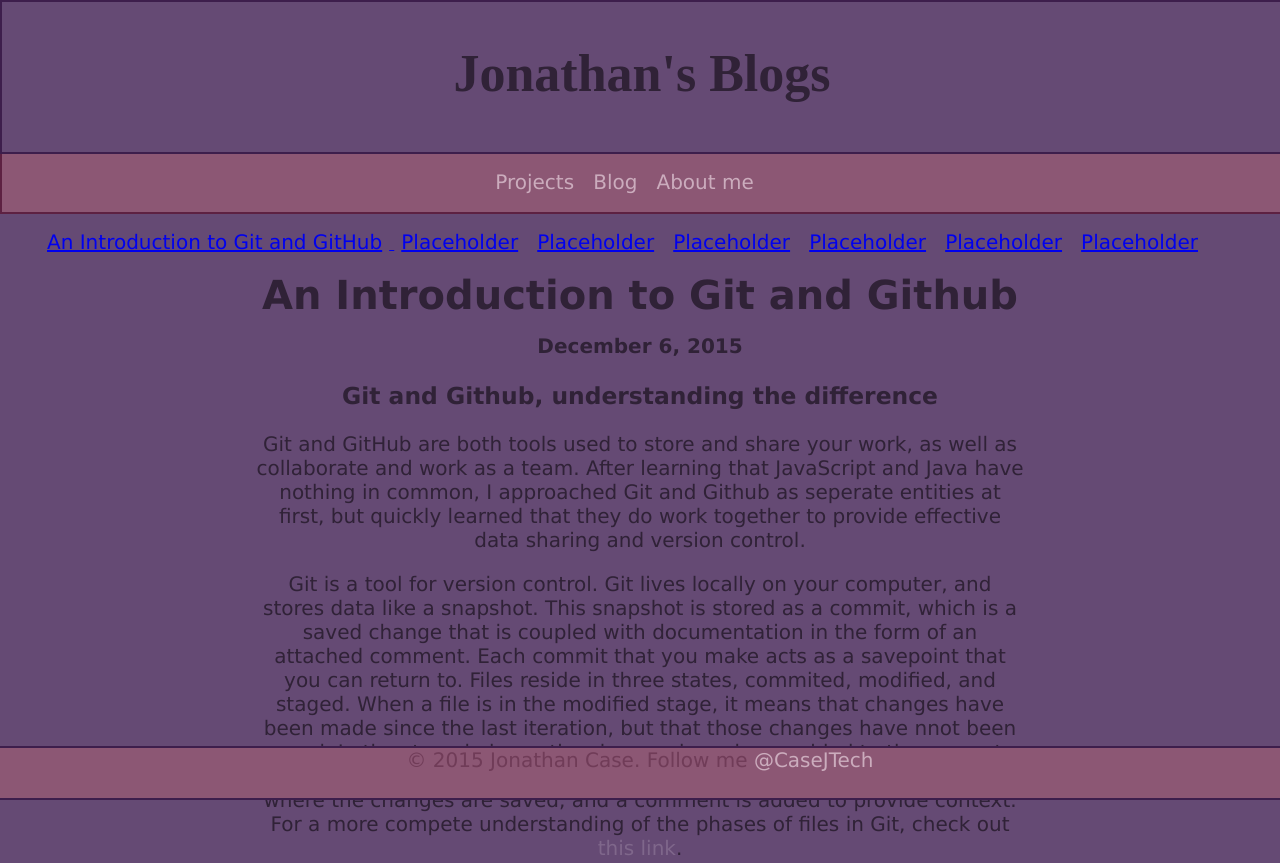
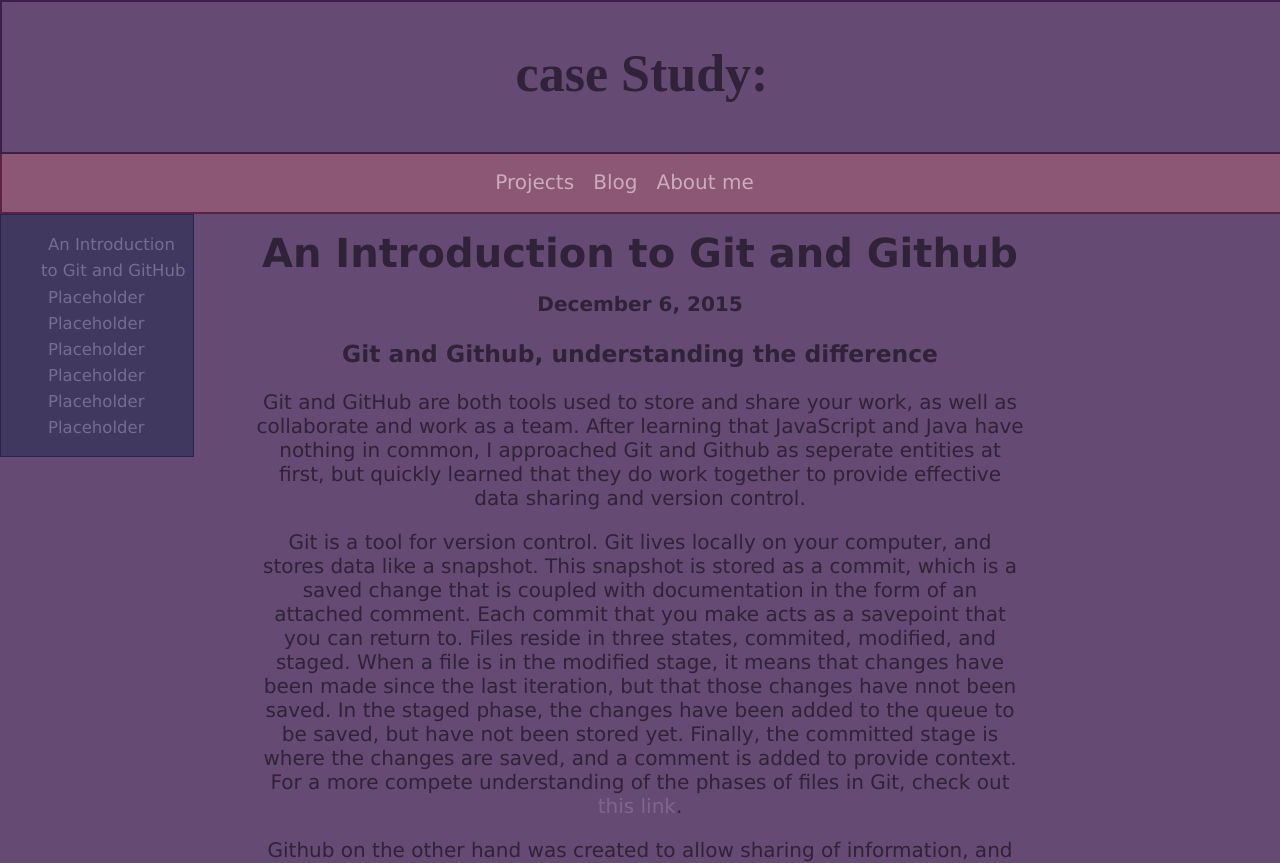
Before and after one commit to Case104/Case104.github.io, a plain HTML site: page blog/git.html in a window 1280 px wide. Shown: the top 863 px of the page. Drawn offline with Linux system fonts and the light colour scheme; files that its build step writes are made by us from their sources.

Commit message:
Fixing styles and footer

```diff
--- a/blog/git.html
+++ b/blog/git.html
@@ -3,12 +3,12 @@
   <title>Intro to Git</title>
   <meta charset="UTF-8">
   <link href='https://fonts.googleapis.com/css?family=Droid+Sans+Mono'>
-  <link rel="stylesheet" type="text/css" href="stylesheets/default.css">
-  <link rel="stylesheet" type="text/css" href="blog.css">
+  <link rel="stylesheet" type="text/css" href="../stylesheets/default.css">
+  <link rel="stylesheet" type="text/css" href="../stylesheets/blog.css">
 </head>
 <body>
   <header>
-    <h1>Jonathan's Blogs</h1>
+    <h1>case Study:</h1>
   </header>
   <nav>
     <ul>
@@ -18,7 +18,7 @@
     </ul>
   </nav>
   <aside>
-    <ol>
+    <ul>
       <li><a href="git.html">An Introduction to Git and GitHub</li>
       <li><a href="..//blog-template.html">Placeholder</a></li>
       <li><a href="../blog-template.html">Placeholder</a></li>
@@ -26,7 +26,7 @@
       <li><a href="../blog-template.html">Placeholder</a></li>
       <li><a href="../blog-template.html">Placeholder</a></li>
       <li><a href="../blog-template.html">Placeholder</a></li>
-   </ol>
+   </ul>
   </aside>
   <main>
     <h1>An Introduction to Git and Github</h1>
@@ -41,7 +41,7 @@
     <h3>Explanation and Closing Thoughts</h3>
     <p>In the first step, you are making sure that your work space is clean by verifying that you have the most current code from the repository, no pending changes, or renegade branches. After that, you are creating a new branch to work off of. Working in a feature branch allows you to make changes without worrying about mucking up your current code. Once you make your changes, you are moving your changes from the modified phase into the staged phase. Then when your changes are aded, you move to the committed phase and add documentation of the changes. Best practice is to use present tense, 50 characters or less, and begin with a capital letter.</p>
     <p>Here we are pushing our changes from the feature branch, to the origin, GitHub. Ideally a collaborator will approve your pull request. This pull request is basically a verification phase before editiing the origin. At this point, changes have been made to your feature branch, and to your origin on GitHub. Now you want to return to your terminal, switch to your master branch, and pull the changes down to update your master branch. You can also use the command "git fetch origin master" followed by merging them with "git merge origin/master". Finally clean your work space by deleting redundant branches.</p>
-    <p>Thank you for following me through my first technical blog post. I hope this was helpful to you. If you learned anything, or see something that I could improve on, you can reach out to me at casejtech@gmail.com</p>
+    <p>Thank you for following me through my first technical blog post. I hope this was helpful to you. If you learned anything, or see something that I could improve on, you can reach out to me at <a href="mailto:casejtech@gmail.com">CaseJTech[at]gmail.com</a>.</p>
   <footer>
     &copy; 2015 Jonathan Case. Follow me <a href="http://twitter.com/intent/tweet?screen_name=CaseJTech">@CaseJTech</a>
   </footer>
--- /dev/null
+++ b/stylesheets/blog.css
@@ -0,0 +1,48 @@
+/**** ASIDE STYLES ****/
+
+aside {
+	width: 15%;
+	float: left;
+	position: absolute;
+	background-color: #41385F;
+	border: 1px solid #2D224F;
+}
+
+aside a {
+	text-decoration: none;
+	color: #756D8F;
+	font-size: .825em;
+	text-align: left;
+}
+
+aside a:hover {
+	color: #2D224F;
+}
+
+/**** FOOTER STYLES ****/
+
+footer {
+	background-color: #8C5774;
+	width: 100%;
+	height: 50px;
+	position: absolute;
+	left: 0;
+	float: bottom;
+	padding-top: 12px;
+	border-top: 2px solid #3D1E4C;
+	border-bottom: 2px solid #3D1E4C;
+	color: #703C58;
+}
+
+footer a {
+	text-decoration: none;
+	color: #CBACBD;
+}
+
+footer a:hover {
+	color: #5D2142;
+}
+footer p {
+	text-align: center;
+	color: #703C58;
+}
--- a/stylesheets/default.css
+++ b/stylesheets/default.css
@@ -86,12 +86,11 @@
 
 footer {
 	background-color: #8C5774;
-	border-top: black 1px;
 	width: 100%;
 	height: 50px;
 	position: absolute;
-	bottom: 0;
 	left: 0;
+	float: bottom;
 	border-top: 2px solid #3D1E4C;
 	border-bottom: 2px solid #3D1E4C;
 	color: #703C58;
@@ -102,7 +101,16 @@
 	color: #CBACBD;
 }
 
+footer a:hover {
+	color: #5D2142;
+}
 footer p {
 	text-align: center;
 	color: #703C58;
 }
+
+/**** ANCHOR FOOTER ****/
+
+.anchorFooter {
+	bottom: 0;
+}
```
Also changed, not shown: about.html (+2 -2 lines), index.html (+1 -1 lines), projects.html (+2 -2 lines).
